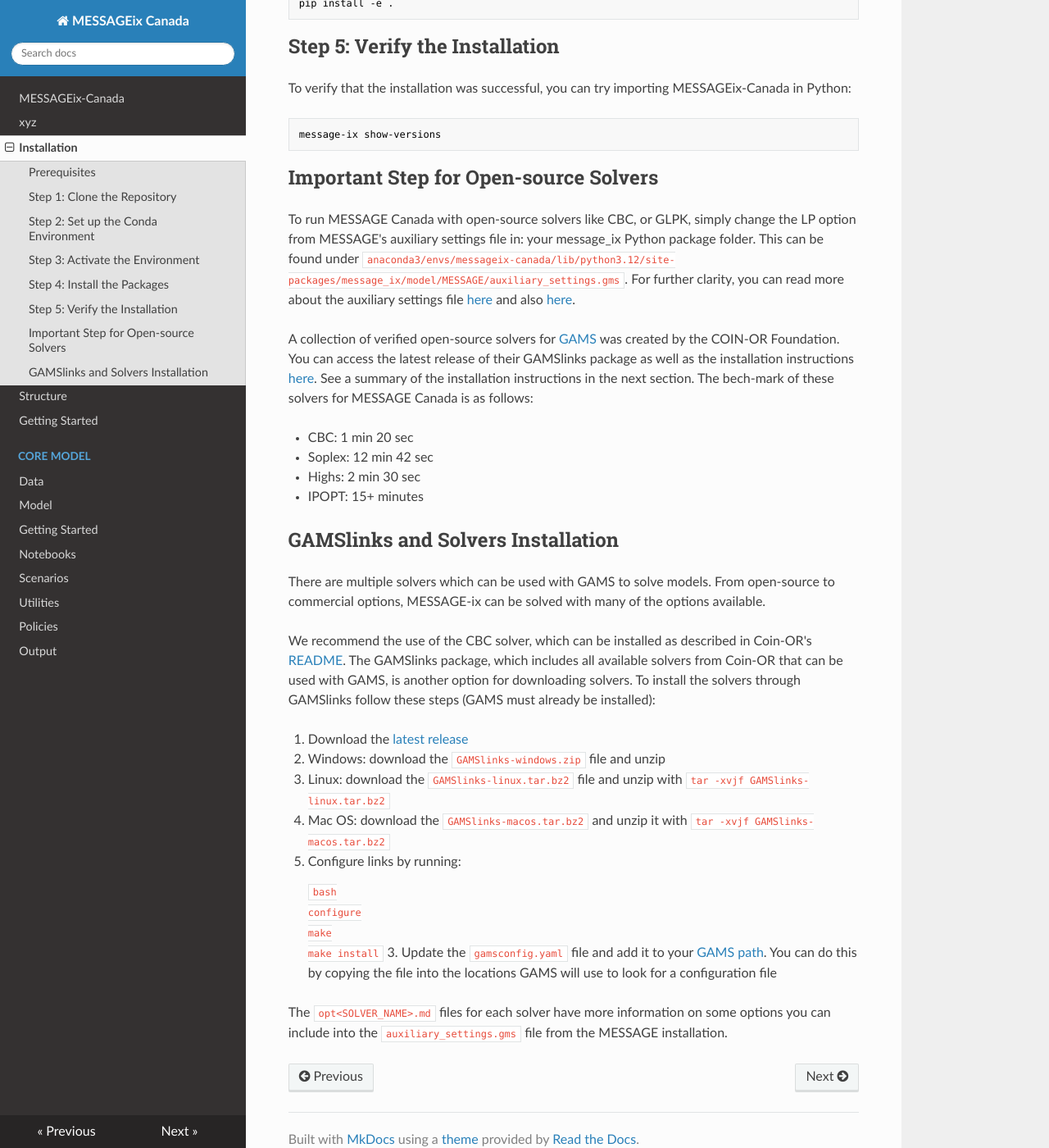
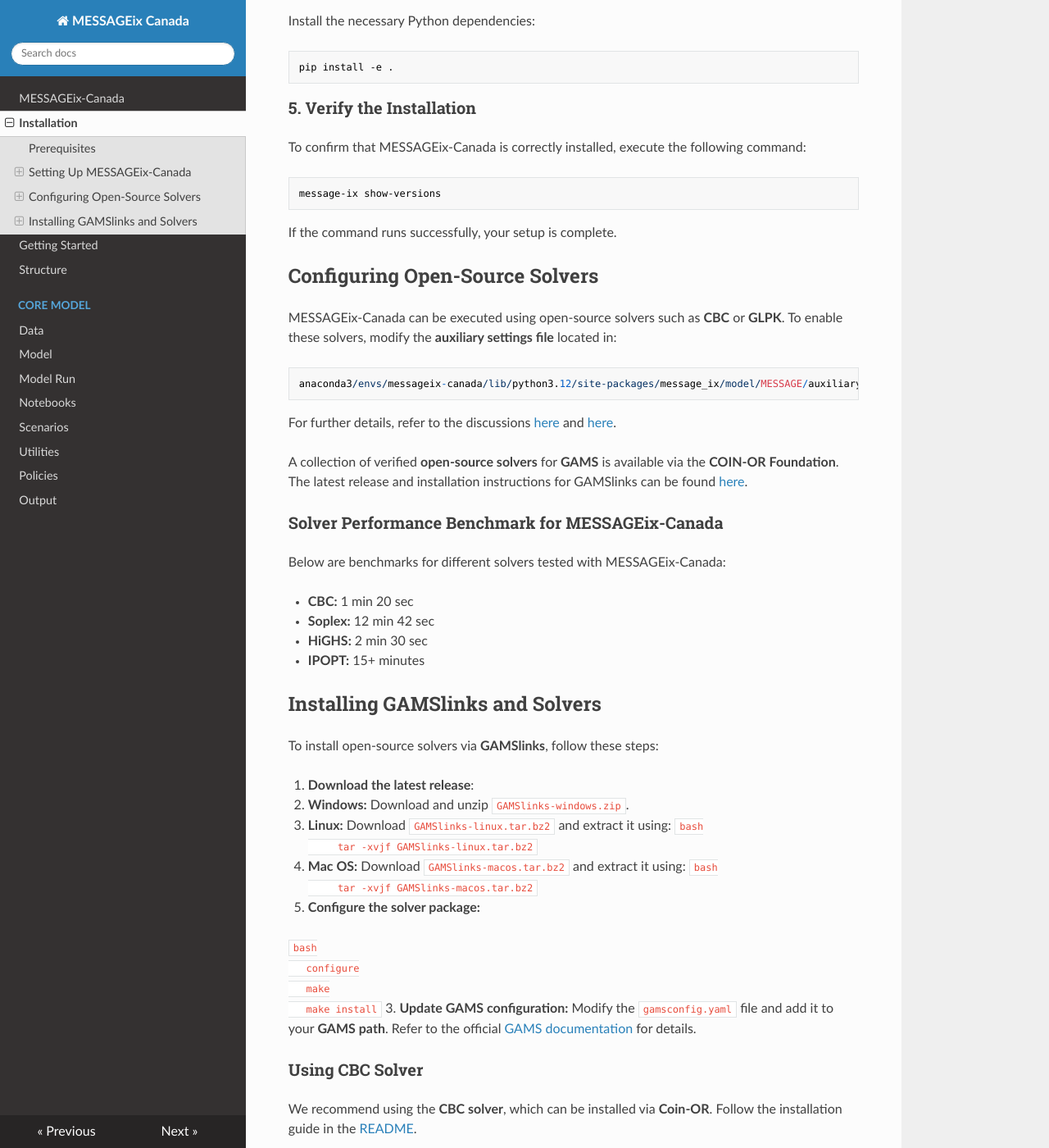
Before and after one commit to awais307/message-ix-canada, an MkDocs documentation site: the page built from docs/installation.md, in a window 1280 px wide and 1400 px high, scrolled down 1072 px. Shown: the whole window at 82% size. Built offline with MkDocs 1.6.1, drawn with Linux system fonts in a browser that asks for light colours; nearby versions of some CDN libraries; some of the changed text lies outside the part shown.

Commit message:
update doc structure

````diff
--- /dev/null
+++ b/docs/get_started.md
@@ -0,0 +1,81 @@
+# Running the MESSAGEix-Canada Model
+
+This section provides a structured guide for running **MESSAGEix-Canada** and reproducing the existing results without making modifications. The model can be executed using either **command-line execution** or **Jupyter Notebook**, depending on the preferred workflow.
+
+## **1. Running the Model via Command Line**
+
+The simplest way to run **MESSAGEix-Canada** is through the command line. This method ensures that predefined scenarios are executed as intended. Each scenario is stored in a dedicated folder containing input data and a `config.toml` file that specifies scenario parameters.
+
+### **Steps to Run the Model Using Command Line**
+
+1. **Ensure the correct environment is activated:**
+   ```bash
+   conda activate messageix-canada
+   ```
+
+2. **Navigate to the model directory:**
+   ```bash
+   cd message-ix
+   ```
+
+3. **Execute the model run script with the desired scenario:**
+   ```bash
+   python MESSAGE_CA.py --scenario baseline
+   ```
+   This will run the **baseline** scenario as defined in the yaml file. A sample of the yaml file with options is mentioned below:
+
+```yaml
+{{ read_file("model/scenarios/baseline/ModelSetup_CA_sample.yaml") }}
+
+```
+
+4. **Monitor the process:**
+   The script will load the necessary input files, execute the model, and generate output files in the `output/` directory.
+
+## **2. Running the Model in a Jupyter Notebook**
+
+For users who prefer interactive execution, the model can also be run using a Jupyter Notebook. This approach is ideal for adjusting parameters, visualizing data, and performing exploratory analysis.
+
+### **Steps to Run the Model Using Jupyter Notebook**
+
+1. **Ensure Jupyter Notebook is installed and launch it:**
+   ```bash
+   jupyter notebook
+   ```
+
+2. **Navigate to the development notebook:**
+   Open `model/notebooks/development.ipynb` and execute the provided cells step by step.
+
+3. **Initialize the scenario:**
+   Within the notebook, the model can be configured using:
+   ```python
+   from message_ix import Scenario
+   scenario = Scenario(platform, model, scenario_name)
+   scenario.solve()
+   ```
+
+4. **Analyze results:**
+   Once the model has run successfully, output files and processed results can be examined interactively.
+
+## **3. Configuring Scenario Input Files**
+
+Each scenario has a corresponding YAML configuration file specifying model parameters, input paths, and solver options. The **baseline scenario**, for instance, is configured in:
+
+```
+model/scenarios/baseline/model_setup_ca.yaml
+```
+
+Within this file, users can set key parameters such as:
+
+```yaml
+solve: true
+legacy: true
+```
+
+To explore different scenario options, users can modify the YAML file accordingly before executing the model.
+
+## **Summary**
+
+- **For automated execution**, use the command-line interface to reproduce existing results efficiently.
+- **For interactive exploration and customization**, use Jupyter Notebook.
+- **Scenario configurations** can be modified via
--- a/docs/installation.md
+++ b/docs/installation.md
@@ -1,84 +1,108 @@
 # Installation Instructions
 
-This section provides a step-by-step guide to installing and setting up MESSAGEix-Canada on your local machine. The process involves setting up a Python environment using `conda`, installing the necessary packages, and configuring the model.
+This section provides a detailed guide to installing and setting up **MESSAGEix-Canada** on your local machine. The setup process involves configuring a **Python environment**, installing necessary dependencies, and ensuring that all required external tools are properly installed.
 
-## Prerequisites
+## **Prerequisites**
 
-Before you begin, ensure that you have the following installed on your system:
+Before proceeding with the installation, ensure you have the following dependencies installed on your system:
 
-- [Miniconda or Anaconda](https://docs.conda.io/projects/conda/en/latest/user-guide/install/index.html) (for managing Python environments)
-- [Git](https://git-scm.com/downloads) (for cloning the repository)
-- [GAMS](https://www.gams.com/download/) (for modelling with MESSAGE-ix models)
+- **[Miniconda or Anaconda](https://docs.conda.io/projects/conda/en/latest/user-guide/install/index.html)** – Required for managing Python environments.
+- **[Git](https://git-scm.com/downloads)** – Needed to clone the MESSAGEix-Canada repository.
+- **[GAMS](https://www.gams.com/download/)** – Required for running MESSAGEix models.
 
-## Step 1: Clone the Repository
+## **Setting Up MESSAGEix-Canada**
 
-First, clone the MESSAGEix-Canada repository from GitLab:
+### **1. Clone the Repository**
+
+Start by cloning the MESSAGEix-Canada repository from GitLab and navigating to the project directory:
 
 ```bash
 git clone https://gitlab.com/sesit/message-ix
 cd message-ix
 ```
 
-## Step 2: Set up the Conda Environment
+### **2. Configure the Conda Environment**
 
-Create a new Anaconda environment:
+Create a new isolated **Anaconda** environment to ensure all dependencies work correctly:
 
 ```bash
 conda create -n messageix-canada python=3.12
 ```
 
-## Step 3: Activate the Environment
+### **3. Activate the Environment**
 
-Activate the newly created environment:
+Once created, activate the environment:
 
 ```bash
 conda activate messageix-canada
 ```
 
-## Step 4: Install the Packages
+### **4. Install Required Packages**
 
-Install all necessary packages from MESSAGEix Canada using `pip`
+Install the necessary Python dependencies:
 
 ```bash
 pip install -e .
 ```
 
-## Step 5: Verify the Installation
+### **5. Verify the Installation**
 
-To verify that the installation was successful, you can try importing MESSAGEix-Canada in Python:
+To confirm that MESSAGEix-Canada is correctly installed, execute the following command:
 
 ```bash
 message-ix show-versions
 ```
 
-## Important Step for Open-source Solvers
+If the command runs successfully, your setup is complete.
 
-To run MESSAGE Canada with open-source solvers like CBC, or GLPK, simply change the LP option from MESSAGE's auxiliary settings file in: your message_ix Python package folder. This can be found under `anaconda3/envs/messageix-canada/lib/python3.12/site-packages/message_ix/model/MESSAGE/auxiliary_settings.gms`. For further clarity, you can read more about the auxiliary settings file [here](https://github.com/iiasa/message_ix/issues/576) and also [here](https://github.com/iiasa/message_ix/discussions/794).
+## **Configuring Open-Source Solvers**
 
-A collection of verified open-source solvers for [GAMS](https://www.gams.com/) was created by the COIN-OR Foundation. You can access the latest release of their GAMSlinks package as well as the installation instructions [here](https://github.com/coin-or/GAMSlinks/releases). See a summary of the installation instructions in the next section. The bech-mark of these  solvers for MESSAGE Canada is as follows:
+MESSAGEix-Canada can be executed using open-source solvers such as **CBC** or **GLPK**. To enable these solvers, modify the **auxiliary settings file** located in:
 
-- CBC: 1 min 20 sec
-- Soplex: 12 min 42 sec
-- Highs: 2 min 30 sec
-- IPOPT:  15+ minutes
+```
+anaconda3/envs/messageix-canada/lib/python3.12/site-packages/message_ix/model/MESSAGE/auxiliary_settings.gms
+```
 
-## GAMSlinks and Solvers Installation
+For further details, refer to the discussions [here](https://github.com/iiasa/message_ix/issues/576) and [here](https://github.com/iiasa/message_ix/discussions/794).
 
-There are multiple solvers which can be used with GAMS to solve models. From open-source to commercial options, MESSAGE-ix can be solved with many of the options available.
+A collection of verified **open-source solvers** for **GAMS** is available via the **COIN-OR Foundation**. The latest release and installation instructions for GAMSlinks can be found [here](https://github.com/coin-or/GAMSlinks/releases).
 
-We recommend the use of the CBC solver, which can be installed as described in Coin-OR's [README](https://github.com/coin-or/Cbc/blob/master/README.md#download). The GAMSlinks package, which includes all available solvers from Coin-OR that can be used with GAMS, is another option for downloading solvers. To install the solvers through GAMSlinks follow these steps (GAMS must already be installed):
+### **Solver Performance Benchmark for MESSAGEix-Canada**
 
-1. Download the [latest release](https://github.com/coin-or/GAMSlinks/releases)
-   - Windows: download the `GAMSlinks-windows.zip ` file and unzip
-   - Linux: download the  ` GAMSlinks-linux.tar.bz2 ` file and unzip with `tar -xvjf GAMSlinks-linux.tar.bz2`
-   - Mac OS: download the `GAMSlinks-macos.tar.bz2` and unzip it with `tar -xvjf GAMSlinks-macos.tar.bz2`
-2. Configure links by running:
+Below are benchmarks for different solvers tested with MESSAGEix-Canada:
 
-    ```bash
-    configure
-    make
-    make install
-    ```
-3. Update the `gamsconfig.yaml` file and add it to your [GAMS path](https://www.gams.com/latest/docs/UG_STANDARD_LOCATIONS.html). You can do this by copying the file into the locations GAMS will use to look for a configuration file
+- **CBC:** 1 min 20 sec
+- **Soplex:** 12 min 42 sec
+- **HiGHS:** 2 min 30 sec
+- **IPOPT:** 15+ minutes
 
-The `opt<SOLVER_NAME>.md` files for each solver have more information on some options you can include into the `auxiliary_settings.gms` file from the MESSAGE installation.
+## **Installing GAMSlinks and Solvers**
+
+To install open-source solvers via **GAMSlinks**, follow these steps:
+
+1. **Download the latest release**:
+
+   - **Windows:** Download and unzip `GAMSlinks-windows.zip`.
+   - **Linux:** Download `GAMSlinks-linux.tar.bz2` and extract it using:
+     ```bash
+     tar -xvjf GAMSlinks-linux.tar.bz2
+     ```
+   - **Mac OS:** Download `GAMSlinks-macos.tar.bz2` and extract it using:
+     ```bash
+     tar -xvjf GAMSlinks-macos.tar.bz2
+     ```
+2. **Configure the solver package:**
+
+   ```bash
+   configure
+   make
+   make install
+   ```
+3. **Update GAMS configuration:**
+   Modify the `gamsconfig.yaml` file and add it to your **GAMS path**. Refer to the official [GAMS documentation](https://www.gams.com/latest/docs/UG_STANDARD_LOCATIONS.html) for details.
+
+### **Using CBC Solver**
+
+We recommend using the **CBC solver**, which can be installed via **Coin-OR**. Follow the installation guide in the [README](https://github.com/coin-or/Cbc/blob/master/README.md#download).
+
+For further troubleshooting or known installation issues, refer to the **official installation guide** in the [MESSAGEix documentation](https://docs.messageix.org/en/latest/install.html).
--- a/docs/model_run.md
+++ /dev/null
@@ -1,11 +0,0 @@
-# Model Run
-
-The `model_run.md` section guides users on how to execute the MESSAGEix-Canada model.
-
-The model can be run in two primary ways:
-
-1. **Command Line:** Users can specify the scenario name corresponding to a folder containing the necessary data and a `config.toml` file. The model will read in these files, perform the necessary preprocessing, and then solve the scenario.
-
-2. **Jupyter Notebook:** The model can also be run interactively using the `setup_scenario` function within a Jupyter notebook. This allows users to adjust parameters, explore data, and analyze results before and after solving the model.
-
-Both methods are supported, providing flexibility depending on the user's preferred workflow. Make sure to follow the instructions specific to each method to ensure the model runs successfully.
--- a/mkdocs.yml
+++ b/mkdocs.yml
@@ -8,10 +8,9 @@ theme:
 
 nav:
   - MESSAGEix-Canada: index.md
-  - xyz: introduction.md  # Provide the file path
   - Installation: installation.md        # Provide the file path
+  - Getting Started: get_started.md        # Provide the file path
   - Structure: glossary.md              # Provide the file path
-  - Getting Started: model_run.md        # Provide the file path
 
   - Core Model:
       - Data: data.md                                 # Provide the file path
@@ -25,8 +24,6 @@ nav:
 
 plugins:
   - search
-  - mkdocstrings:
-      handlers:
-        python:
-          options:
-            docstring_style: google
+  - macros:
+      module_name: macros.main
+      module_path: "/Users/muhammadawais/Documents/GitHub/message-ix-canada/macros"
````
Also changed, not shown: docs/index.md (+49 -20 lines), 1 other file.
